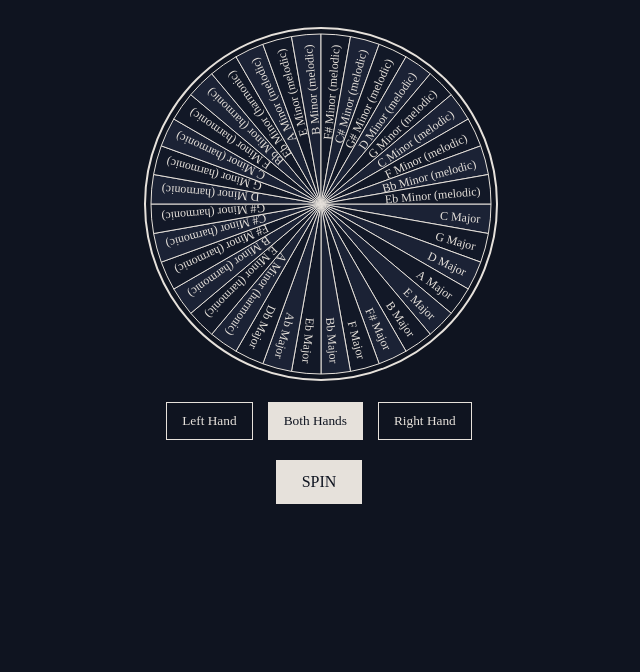
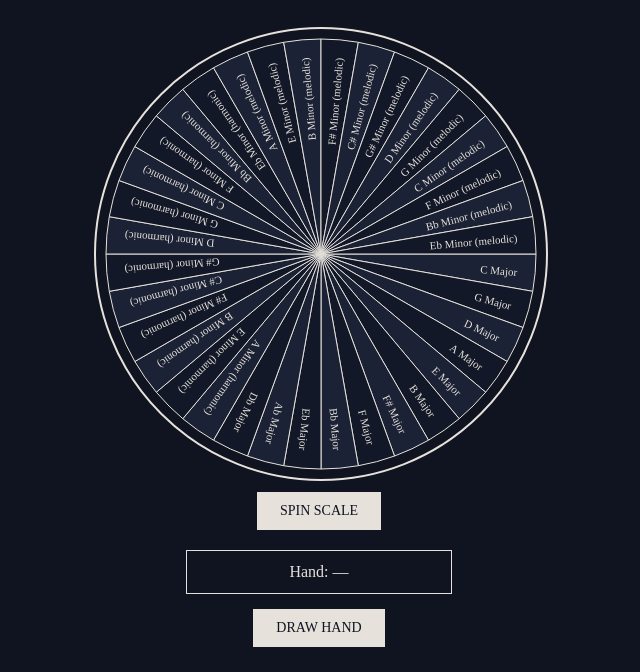
Before and after one commit to ChingJiu/ABRSM, a plain HTML site: page index.html in a window 1280 px wide. Shown: the part 141-813 px from the top of the page, without its empty margins (321-961 px from the left). Drawn offline with Linux system fonts and the light colour scheme.

Commit message:
Update index.html

```diff
--- a/index.html
+++ b/index.html
@@ -27,7 +27,7 @@ nav a {
     letter-spacing: 0.5px;
 }
 
-nav a :hover{
+nav a:hover {
     text-decoration: underline;
 }
 
@@ -44,8 +44,8 @@ header h1 {
 #wheel-container {
     margin-top: 30px;
     position: relative;
-    width: 350px;
-    height: 350px;
+    width: 450px;
+    height: 450px;
 }
 
 #wheel {
@@ -56,35 +56,23 @@ header h1 {
     transition: transform 4s cubic-bezier(0.17, 0.67, 0.12, 0.99);
 }
 
-.choice-buttons {
-    margin-top: 25px;
-    display: flex;
-    gap: 15px;
-}
-
-.choice-buttons button {
-    padding: 10px 15px;
+#spin-scale, #draw-hand {
+    margin-top: 15px;
+    padding: 10px 22px;
     border: 1px solid #e6e1db;
-    background: transparent;
-    color: #e6e1db;
+    background: #e6e1db;
+    color: #0f1420;
+    font-size: 14px;
     font-family: "Times New Roman", serif;
     cursor: pointer;
 }
 
-.choice-buttons button.active {
-    background: #e6e1db;
-    color: #0f1420;
-}
-
-#spin {
+#hand-box {
     margin-top: 20px;
-    padding: 12px 25px;
+    padding: 12px 22px;
     border: 1px solid #e6e1db;
-    background: #e6e1db;
-    color: #0f1420;
-    font-size: 16px;
-    font-family: "Times New Roman", serif;
-    cursor: pointer;
+    min-width: 220px;
+    text-align: center;
 }
 
 #result {
@@ -106,16 +94,13 @@ header h1 {
 </header>
 
 <div id="wheel-container">
-    <canvas id="wheel" width="350" height="350"></canvas>
+    <canvas id="wheel" width="450" height="450"></canvas>
 </div>
 
-<div class="choice-buttons">
-    <button id="leftBtn" onclick="setHand('Left Hand')">Left Hand</button>
-    <button id="bothBtn" onclick="setHand('Both Hands')" class="active">Both Hands</button>
-    <button id="rightBtn" onclick="setHand('Right Hand')">Right Hand</button>
-</div>
+<button id="spin-scale" onclick="spinScale()">SPIN SCALE</button>
 
-<button id="spin" onclick="spinWheel()">SPIN</button>
+<div id="hand-box">Hand: —</div>
+<button id="draw-hand" onclick="drawHand()">DRAW HAND</button>
 
 <div id="result"></div>
 
@@ -124,31 +109,23 @@ const scales = [
 "C Major","G Major","D Major","A Major","E Major","B Major","F# Major",
 "F Major","Bb Major","Eb Major","Ab Major","Db Major",
 "A Minor (harmonic)","E Minor (harmonic)","B Minor (harmonic)",
-"F# Minor (harmonic)","C# Minor (harmonic)", "G# Minor (harmonic)",
-"D Minor (harmonic)", "G Minor (harmonic)", "C Minor (harmonic)",
-"F Minor (harmonic)", "Bb Minor (harmonic)", "Eb Minor (harmonic)",
+"F# Minor (harmonic)","C# Minor (harmonic)","G# Minor (harmonic)",
+"D Minor (harmonic)","G Minor (harmonic)","C Minor (harmonic)",
+"F Minor (harmonic)","Bb Minor (harmonic)","Eb Minor (harmonic)",
 "A Minor (melodic)","E Minor (melodic)","B Minor (melodic)",
-"F# Minor (melodic)","C# Minor (melodic)", "G# Minor (melodic)",
-"D Minor (melodic)", "G Minor (melodic)", "C Minor (melodic)",
-"F Minor (melodic)", "Bb Minor (melodic)", "Eb Minor (melodic)",
+"F# Minor (melodic)","C# Minor (melodic)","G# Minor (melodic)",
+"D Minor (melodic)","G Minor (melodic)","C Minor (melodic)",
+"F Minor (melodic)","Bb Minor (melodic)","Eb Minor (melodic)"
 ];
 
-let selectedHand = "Both Hands";
-
-function setHand(hand) {
-    selectedHand = hand;
-    document.querySelectorAll(".choice-buttons button").forEach(b => b.classList.remove("active"));
-    if (hand === "Left Hand") leftBtn.classList.add("active");
-    if (hand === "Both Hands") bothBtn.classList.add("active");
-    if (hand === "Right Hand") rightBtn.classList.add("active");
-}
+const hands = ["Left Hand", "Right Hand", "Both Hands"];
 
 const canvas = document.getElementById("wheel");
 const ctx = canvas.getContext("2d");
 
 function drawWheel() {
-    const center = 175;
-    const radius = 170;
+    const center = 225;
+    const radius = 215;
     const slice = (2 * Math.PI) / scales.length;
 
     for (let i = 0; i < scales.length; i++) {
@@ -156,6 +133,7 @@ function drawWheel() {
         ctx.moveTo(center, center);
         ctx.arc(center, center, radius, i * slice, (i + 1) * slice);
         ctx.closePath();
+
         ctx.fillStyle = i % 2 === 0 ? "#1b2235" : "#121827";
         ctx.fill();
         ctx.strokeStyle = "#e6e1db";
@@ -166,26 +144,39 @@ function drawWheel() {
         ctx.rotate(i * slice + slice / 2);
         ctx.textAlign = "right";
         ctx.fillStyle = "#e6e1db";
-        ctx.font = "12px Times New Roman";
-        ctx.fillText(scales[i], radius - 10, 5);
+        ctx.font = "11px Times New Roman";
+        ctx.fillText(scales[i], radius - 18, 5);
         ctx.restore();
     }
 }
 
 drawWheel();
 
-function spinWheel() {
-    const wheel = document.getElementById("wheel");
+let chosenScale = "";
+let chosenHand = "";
+
+function spinScale() {
     const randomIndex = Math.floor(Math.random() * scales.length);
     const sliceDeg = 360 / scales.length;
     const spin = 360 * 5 + (randomIndex * sliceDeg);
 
-    wheel.style.transform = `rotate(${spin}deg)`;
+    canvas.style.transform = `rotate(${spin}deg)`;
+    chosenScale = scales[randomIndex];
 
-    setTimeout(() => {
+    setTimeout(updateResult, 4000);
+}
+
+function drawHand() {
+    chosenHand = hands[Math.floor(Math.random() * hands.length)];
+    document.getElementById("hand-box").innerText = "Hand: " + chosenHand;
+    updateResult();
+}
+
+function updateResult() {
+    if (chosenScale && chosenHand) {
         document.getElementById("result").innerText =
-            scales[randomIndex] + " — " + selectedHand;
-    }, 4000);
+            chosenScale + " — " + chosenHand;
+    }
 }
 </script>
 
```
